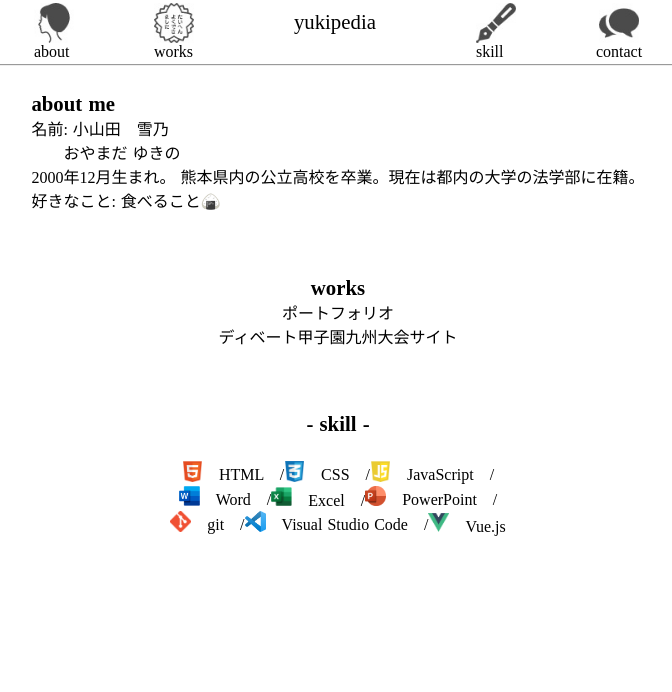
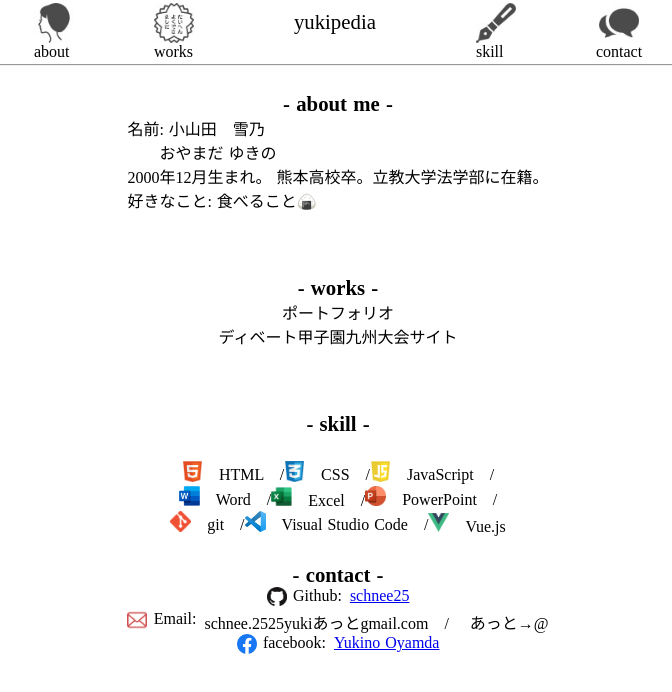
Before and after one commit to schnee25/portfolio, a Nuxt app: page / in a window 1280 px wide. Shown: the top 692 px of the page, without its empty margins (302-974 px from the left). Built offline with nearby package versions, Linux system fonts and the light colour scheme; a web font is replaced by a local one.

Commit message:
worksのタイトル部分を微調整 && skillとcontactのコンポーネント呼び出し処理

```diff
--- a/components/WorksContents.vue
+++ b/components/WorksContents.vue
@@ -1,6 +1,6 @@
 <template>
     <div class="workscontents">
-      <div class="workstitle"><h1>works</h1></div>
+      <div class="workstitle"><h1>- works -</h1></div>
           <div class="worksportpolio">
             <!-- スクショとリンク貼る -->
             <p>ポートフォリオ</p>
--- a/pages/index.vue
+++ b/pages/index.vue
@@ -8,33 +8,28 @@
         <div class="aboutme">
           <div class="profImg"></div>
           <div class="proftext">
-            <h1 class="aboutmetxt">about me</h1>
+            <h1 class="aboutmetxt">- about me -</h1>
             <p>名前: 小山田　雪乃</p>
             <p>　　おやまだ ゆきの</p>
             <p>
               2000年12月生まれ。
-              <span>熊本県内の公立高校を卒業。</span>
-              <span>現在は都内の大学の法学部に在籍。</span>
+              <span>熊本高校卒。</span>
+              <span>立教大学法学部に在籍。</span>
             </p>
             <p>好きなこと: 食べること🍙</p>
+            <!-- 詳しいページ作る？ -->
           </div>
         </div>
 
        <div class="worksbox">
          <WorksContents></WorksContents>
        </div>
+       <div class="skillbox"><SkillContents></SkillContents></div>
 
-      <div class="skillbox">
-          <SkillContents></SkillContents>
-      </div>
-
-
-
-
-      </div>
-        <div class="contactcontents"></div>
-      </div>
+       <div class="contactcontents"><ContactContents></ContactContents></div>
+     </div>
     </div>
+  </div>
 
 </template>
 
@@ -47,14 +42,19 @@ components: {
   AppNameHeader
 }
 
-import SkillContents from '../components/SkillContents.vue';
+import WorksContents from '../components/WorksContents.vue'
+components: {
+  WorksContents
+}
+
+import SkillContents from '../components/SkillContents';
 components: {
   SkillContents
 }
 
-import WorksContents from '../components/WorksContents.vue'
+import ContactContents from '../components/ContactContents'
 components: {
-  WorksContents
+  ContactContents
 }
 </script>
 
@@ -80,6 +80,7 @@ components: {
 }
 h1 {
   font-size: 130%;
+  text-align: center;
 }
 
 
```
